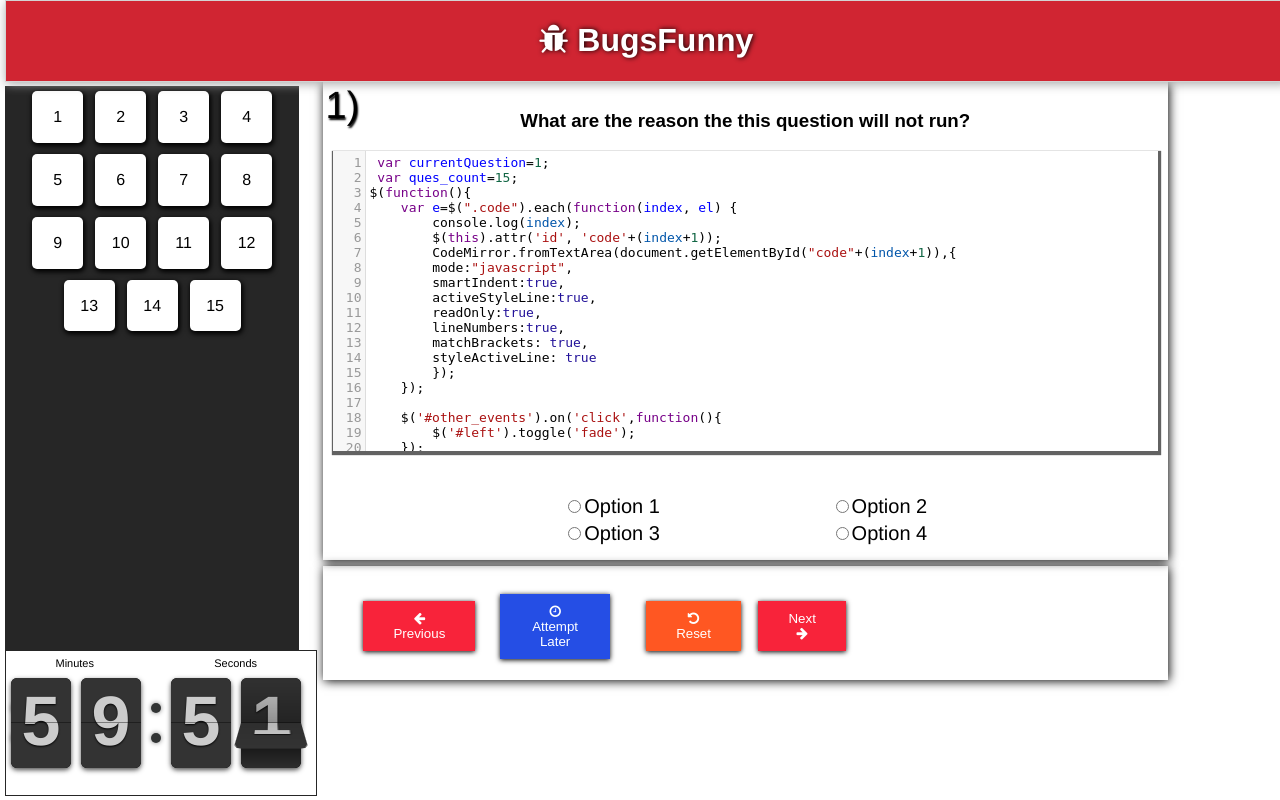
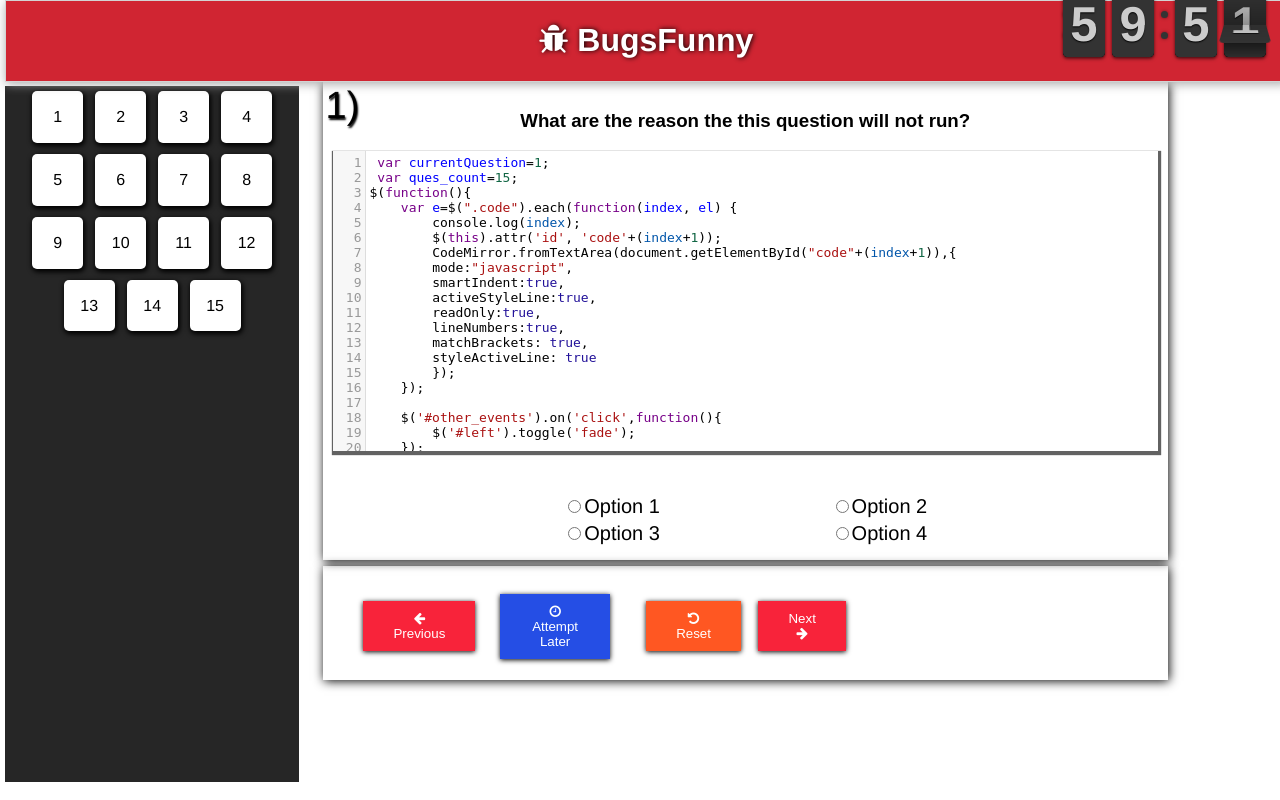
Before and after one commit to arpanpathak/techtrix, a PHP site: page /quiz.php in a window 1280 px wide. Run offline with PHP 8.4, Linux system fonts and the light colour scheme; some libraries are stand-ins or nearby versions.

Commit message:
LocalStorage bug fixed

```diff
--- a/css/style.css
+++ b/css/style.css
@@ -181,10 +181,10 @@ footer{
   position: absolute; top: 3px; left: 3px; }
 .timer_container {
   position: fixed;
-  bottom: 5px;
-  left: 6px;
-  background-color: white;
-  outline:1px solid #262626;
+  top : -25px;
+  right: 3px;
+  background-color: transparent;
+  z-index: 999;
 }
 @keyframes animateIcon{
   from{color:black;transform: rotate(0deg);}
@@ -281,9 +281,8 @@ footer{
   text-align: left;
 
 }
+.clock{
+  zoom: 0.7;
+    -moz-transform: scale(0.7);
+}
 /** end of section **/
-@media only screen and (max-width: 900px){
- #sidebar{ z-index: 55; position: relative; float: left;}
- header{ position: relative; width: 100%; }
- .question-view{ float: left; }
-}
--- a/quiz.php
+++ b/quiz.php
@@ -46,7 +46,7 @@
 			<table style=' margin:auto;margin-top:5%;width:inherit'>
 				<tr>
 					<td class=option ><label ><input  type=radio name=q$i class=opt1>Option 1</label></td>
-					<td class=option><label><input  type=radio name=q$i class=opt1>Option 2</label></td>
+					<td class=option><label><input  type=radio name=q$i class=opt2>Option 2</label></td>
 				</tr>
 				<tr>
 					<td class=option><label><input  type=radio name=q$i class=opt3>Option 3</label></td>
--- a/script/script.js
+++ b/script/script.js
@@ -51,7 +51,7 @@ $(function(){
 		 var id="#"+$(this).attr('name');
 		 localStorage[id] = $(this).attr('class');
 	});
-	for(var i=0;i<ques_count;i++)
+	for(var i=1;i<=ques_count;i++)
 	{
 		 var id="#q"+i;
 		 $(id).find("."+localStorage[id]).attr('checked','checked');
```
Also changed, not shown: 1 other file.
